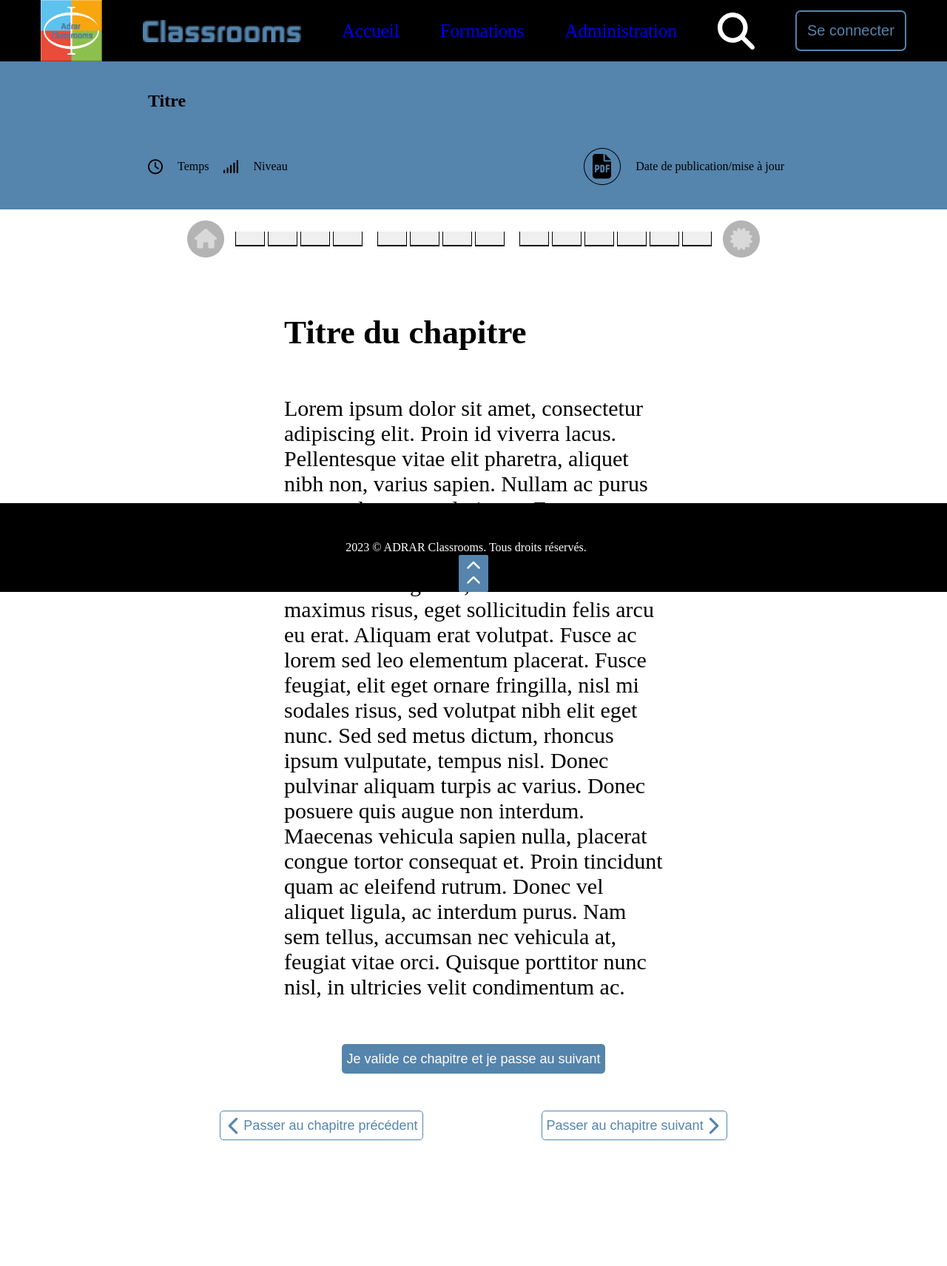
After one commit to LauraVongsy/adrar_classrooms, a Symfony app: template templates/cours/index.html.twig in a window 1280 px wide. The commit adds this page. Shown: the whole page at 74% size. Run offline with Twig, Linux system fonts and the light colour scheme; the template is opened without the code that fills it, so the values that code supplies are empty; some libraries are stand-ins or nearby versions.

Commit message:
page cours  et js

```diff
--- /dev/null
+++ b/public/css/cours.css
@@ -0,0 +1,122 @@
+* {
+    margin: 0px;
+    box-sizing: border-box;
+}
+
+body {
+    margin-bottom: 120px;
+}
+
+main {
+    display: flex;
+    flex-direction: column;
+}
+
+.banner {
+    background-color: #5584ac;
+    width: 100%;
+    height: 200px;
+    color: black;
+    display: flex;
+    flex-direction: column;
+    padding: 40px 200px;
+}
+
+.desc-container {
+    width: 100%;
+    display: flex;
+    flex-direction: row;
+    align-items: center;
+    justify-content: space-between;
+    margin-top: 50px;
+}
+
+.desc-items {
+    display: flex;
+    flex-direction: row;
+    justify-content: center;
+    align-items: center;
+}
+
+.desc-items img,
+span {
+    margin-right: 20px;
+}
+
+.avancement {
+    display: flex;
+    width: 100%;
+    height: 80px;
+    justify-content: center;
+    align-items: center;
+}
+
+.cours-icon {
+    margin: 0 5px;
+}
+
+.cours-section {
+    margin: 0 10px;
+}
+
+.cours {
+    width: 40px;
+    height: 20px;
+    border-bottom: 2px solid black;
+    border-top: none;
+    border-left: 1px solid black;
+    border-right: 1px solid black;
+    margin: 0;
+    cursor: pointer;
+}
+
+.cours-contenu {
+    display: flex;
+    flex-direction: column;
+    justify-content: center;
+    align-items: center;
+}
+
+.description {
+    width: 40%;
+    height: auto;
+    font-size: 30px;
+    margin: 60px 0 0 0;
+}
+
+.description p {
+    margin: 60px 0;
+}
+
+.validate-cours {
+    height: 40px;
+    width: auto;
+    background-color: #5584ac;
+    color: white;
+    border: none;
+    border-radius: 5px;
+    font-size: large;
+    margin-bottom: 50px;
+    cursor: pointer;
+}
+
+.chapter-btns {
+    display: flex;
+    flex-direction: row;
+
+}
+
+.change-chapter {
+    display: flex;
+    justify-content: space-evenly;
+    align-items: center;
+    margin: 0 80px 50px 80px;
+    height: 40px;
+    width: auto;
+    background-color: white;
+    color: #5584ac;
+    border: 1px solid #5584ac;
+    border-radius: 5px;
+    font-size: large;
+    cursor: pointer;
+}
--- a/public/css/footer.css
+++ b/public/css/footer.css
@@ -29,6 +29,7 @@ footer {
   border-radius: 2px;
   cursor: pointer;
 }
+
 .chevron {
   width: 20px;
   height: auto;
--- /dev/null
+++ b/public/js/cours.js
@@ -0,0 +1,13 @@
+let coursButtons = document.querySelectorAll(".cours");
+
+coursButtons.forEach(function (button) {
+    button.addEventListener("click", function () {
+        // Réinitialisez la couleur de tous les boutons
+        coursButtons.forEach(function (btn) {
+            btn.style.backgroundColor = ''; // Réinitialise la couleur
+        });
+
+        // Appliquez la couleur verte au bouton cliqué
+        button.style.backgroundColor = 'green';
+    });
+});
--- /dev/null
+++ b/templates/cours/index.html.twig
@@ -0,0 +1,88 @@
+{% extends 'base.html.twig' %}
+
+{% block title %}Cours{% endblock %}
+
+{% block stylesheets %}
+<link rel="stylesheet" href="/css/cours.css">
+{% endblock %}
+
+{% block body %}
+{% include 'header.html.twig' %}
+<main>
+    <section class="banner">
+        <h1>Titre</h1>
+        <div class="desc-container">
+            <div class="desc-items">
+                <div class="desc-items">
+                    <img src={{asset ("assets/clock.png")}} alt="">
+                    <span>Temps</span>
+                </div>
+                <div class="desc-items">
+                    <img src={{asset ("assets/signal.png")}} alt="">
+                    <span>Niveau</span>
+                </div>
+
+            </div>
+            <div class="desc-items">
+                <img src={{asset ("assets/pdf.png")}} alt="">
+                <span>Date de publication/mise à jour</span>
+            </div>
+
+        </div>
+    </section>
+    <div class="avancement">
+        <img class="cours-icon" src={{asset ("assets/house-circle.png")}} alt="">
+        <div class="cours-section">
+            <button class="cours"></button>
+            <button class="cours"></button>
+            <button class="cours"></button>
+            <button class="cours"></button>
+        </div>
+        <div class="cours-section">
+            <button class="cours"></button>
+            <button class="cours"></button>
+            <button class="cours"></button>
+            <button class="cours"></button>
+        </div>
+        <div class="cours-section">
+            <button class="cours"></button>
+            <button class="cours"></button>
+            <button class="cours"></button>
+            <button class="cours"></button>
+            <button class="cours"></button>
+            <button class="cours"></button>
+        </div>
+        <img class="cours-icon" src={{asset ("assets/certificate-circle.png")}} alt="">
+    </div>
+    <section class="cours-contenu">
+        <div class="description">
+            <h2>Titre du chapitre</h2>
+            <p>Lorem ipsum dolor sit amet, consectetur adipiscing elit. Proin id viverra lacus.
+                Pellentesque vitae elit
+                pharetra, aliquet nibh non, varius sapien. Nullam ac purus a metus laoreet scelerisque. Fusce
+                ullamcorper
+                ornare ligula, vitae bibendum felis auctor nec. Donec vestibulum, lorem eu venenatis egestas, nulla
+                libero
+                maximus risus, eget sollicitudin felis arcu eu erat. Aliquam erat volutpat. Fusce ac lorem sed leo
+                elementum
+                placerat. Fusce feugiat, elit eget ornare fringilla, nisl mi sodales risus, sed volutpat nibh elit eget
+                nunc. Sed sed metus dictum, rhoncus ipsum vulputate, tempus nisl.
+                Donec pulvinar aliquam turpis ac varius. Donec posuere quis augue non interdum. Maecenas vehicula sapien
+                nulla, placerat congue tortor consequat et. Proin tincidunt quam ac eleifend rutrum. Donec vel aliquet
+                ligula, ac interdum purus. Nam sem tellus, accumsan nec vehicula at, feugiat vitae orci. Quisque
+                porttitor
+                nunc nisl, in ultricies velit condimentum ac.</p>
+        </div>
+
+        <button class="validate-cours">Je valide ce chapitre et je passe au suivant</button>
+        <div class="chapter-btns">
+            <button class="change-chapter"><img src={{asset ("assets/chevron-gch-bleu.png") }} alt="">Passer au chapitre
+                précédent</button>
+            <button class="change-chapter">Passer au chapitre suivant<img src={{asset ("assets/chevron-dte-bleu.png") }}
+                    alt=""></button>
+        </div>
+    </section>
+</main>
+<script src={{asset ("js/cours.js") }}></script>
+{% include 'footer.html.twig' %}
+{% endblock %}
--- a/templates/footer.html.twig
+++ b/templates/footer.html.twig
@@ -1,18 +1,35 @@
 <!DOCTYPE html>
 <html lang="en">
+
 <head>
     <meta charset="UTF-8">
     <meta name="viewport" content="width=device-width, initial-scale=1.0">
     <title>Document</title>
     <link rel="stylesheet" href="/css/footer.css">
 </head>
+
 <body>
     <footer>
-    <span>2023 © ADRAR Classrooms. Tous droits réservés.</span>
-    <button class="up-btn">
-    <img class="chevron" src={{asset ("assets/chevron.png")}} alt="">
-    <img class="chevron" src={{asset ("assets/chevron.png")}} alt="">
-    </button>
+        <span>2023 © ADRAR Classrooms. Tous droits réservés.</span>
+        <button class="up-btn">
+            <img class="chevron" src={{asset ("assets/chevron.png")}} alt="">
+            <img class="chevron" src={{asset ("assets/chevron.png")}} alt="">
+        </button>
     </footer>
 </body>
+<script>
+
+    let scrollToTopButton = document.querySelector(".up-btn");
+
+    scrollToTopButton.addEventListener("click", function () {
+
+        window.scrollTo({
+            top: 0,
+            behavior: "smooth"
+        });
+    });
+
+
+</script>
+
 </html>
--- a/templates/header.html.twig
+++ b/templates/header.html.twig
@@ -1,11 +1,13 @@
 <!DOCTYPE html>
 <html lang="en">
+
 <head>
     <meta charset="UTF-8">
     <meta name="viewport" content="width=device-width, initial-scale=1.0">
     <title>Document</title>
     <link rel="stylesheet" href="/css/header.css">
 </head>
+
 <body>
     <header>
         <img class="header-logo" src={{asset ("assets/logo.png")}} alt="logo adrar">
@@ -13,8 +15,28 @@
         <li class="header-links"><a href={{path("app_home")}}>Accueil</a></li>
         <li class="header-links"><a href={{path("app_home")}}>Formations</a></li>
         <li class="header-links"><a href={{path("app_home")}}>Administration</a></li>
-    <img class="search-icon" src={{asset ("assets/loupe.svg")}}>
+        <div class="search-div">
+            <img class="search-div-icon" src={{asset ("assets/loupe.svg")}}>
+            <input class="search-input" type="text" placeholder="Rechercher (langages, mots-clés, cours, ...)">
+        </div>
+        <img class="search-icon" src={{asset ("assets/loupe.svg")}} onclick="toggleSearch()">
         <button class="sign-in-btn">Se connecter</button>
     </header>
 </body>
+
+<script>
+    function toggleSearch() {
+        var searchIcon = document.querySelector(".search-icon");
+        var searchInput = document.querySelector(".search-div");
+
+        if (searchIcon.style.display !== "none") {
+            searchIcon.style.display = "none";
+            searchInput.style.display = "flex";
+        } else {
+            searchIcon.style.display = "inline-block";
+            searchInput.style.display = "none";
+        }
+    }
+</script>
+
 </html>
```
Also changed, not shown: public/css/header.css (+34 -0 lines), src/Controller/CoursController.php (added, +18 -0 lines), public/assets/certificate-circle.png (added), public/assets/chevron-dte-bleu.png (added), public/assets/chevron-gch-bleu.png (added), public/assets/clock.png (added), public/assets/house-circle.png (added), public/assets/pdf.png (added), public/assets/signal.png (added). Lines whose indentation alone changed are shown as unchanged.
